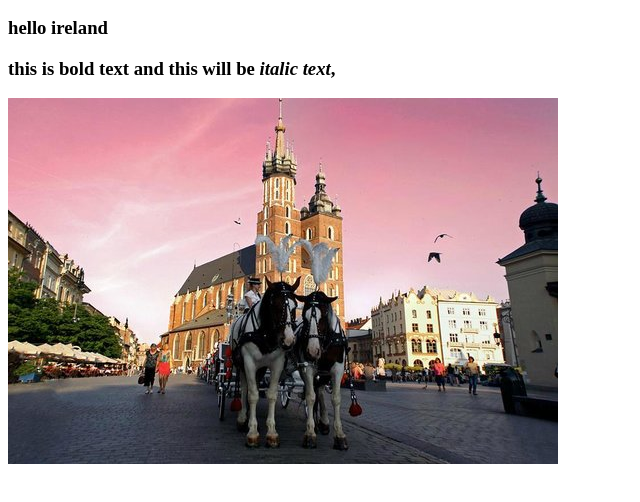
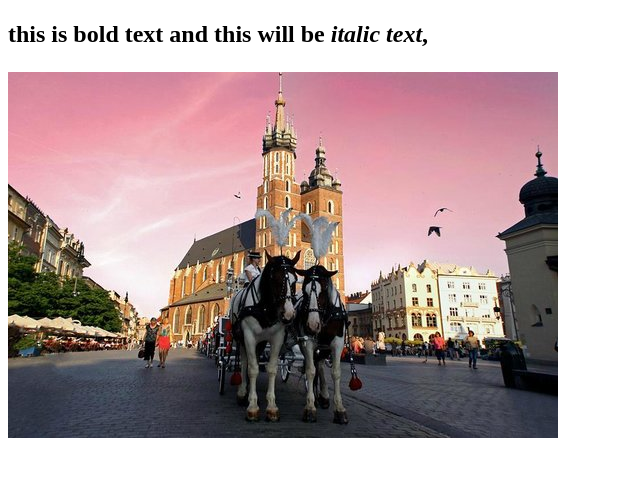
Before and after one commit to kimmulvaney/code_like_a_girl, a plain HTML site: page index.html in a window 1280 px wide. Shown: the part 110-612 px from the top of the page, without its empty margins (0-640 px from the left). Drawn offline with Linux system fonts and the light colour scheme.

Commit message:
Add files via upload
update

```diff
--- a/index.html
+++ b/index.html
@@ -7,9 +7,8 @@
   <body>
     <h1>hello world</h1>
     <h2>kim
-    <h3> hello ireland
 
       <p> this is <strong>bold text</strong> and this will be <em>italic text</em>,</p>
   </body>
-  <p><a href="page2.html"><img src="pictures/krakow.jpg"</a></p>
+  <p><a href="page2.html"><img id="first" src="pictures/krakow.jpg"</a></p>
 </html>
```
Also changed, not shown: page2.html (line endings or trailing spaces).
